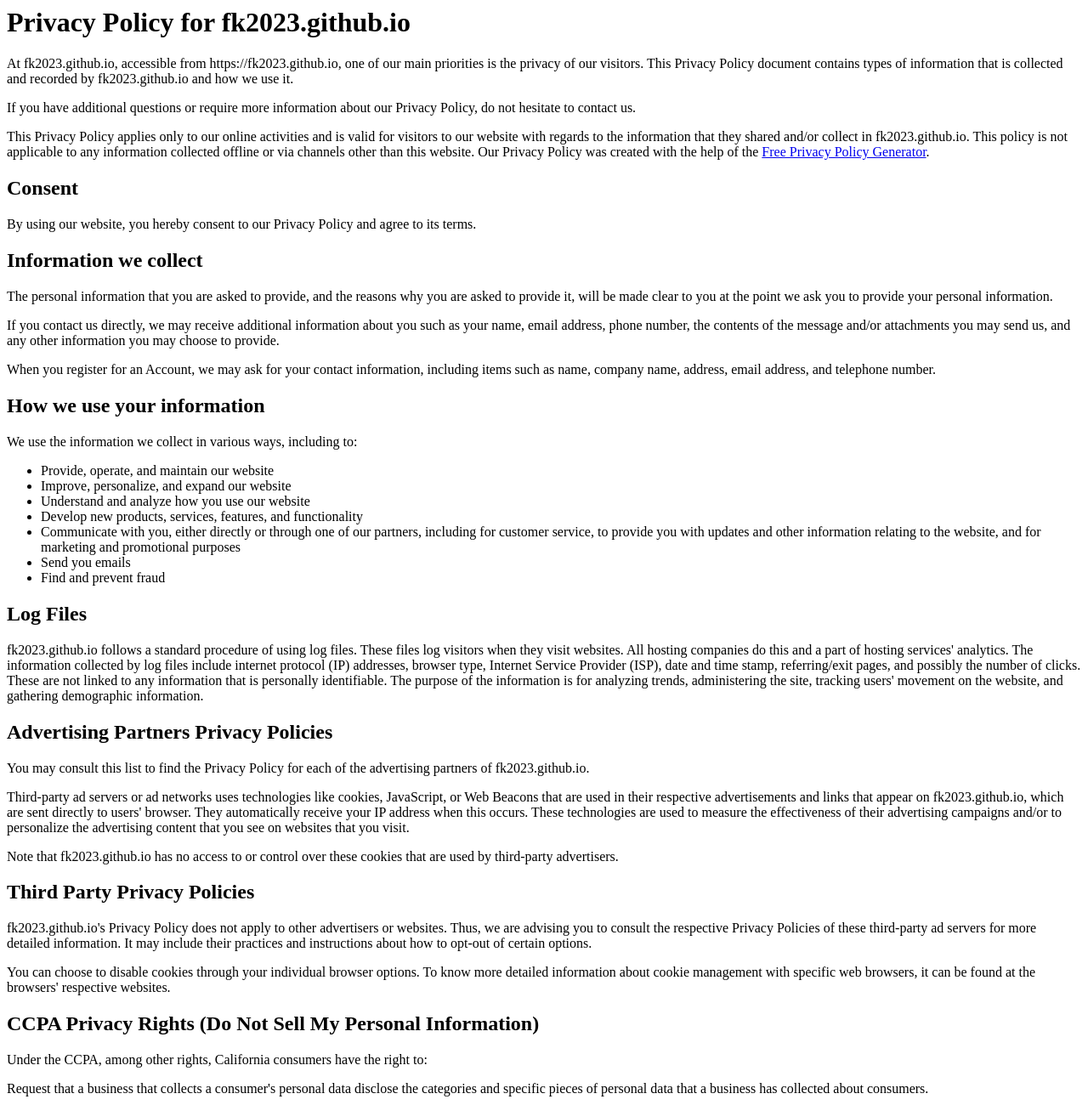
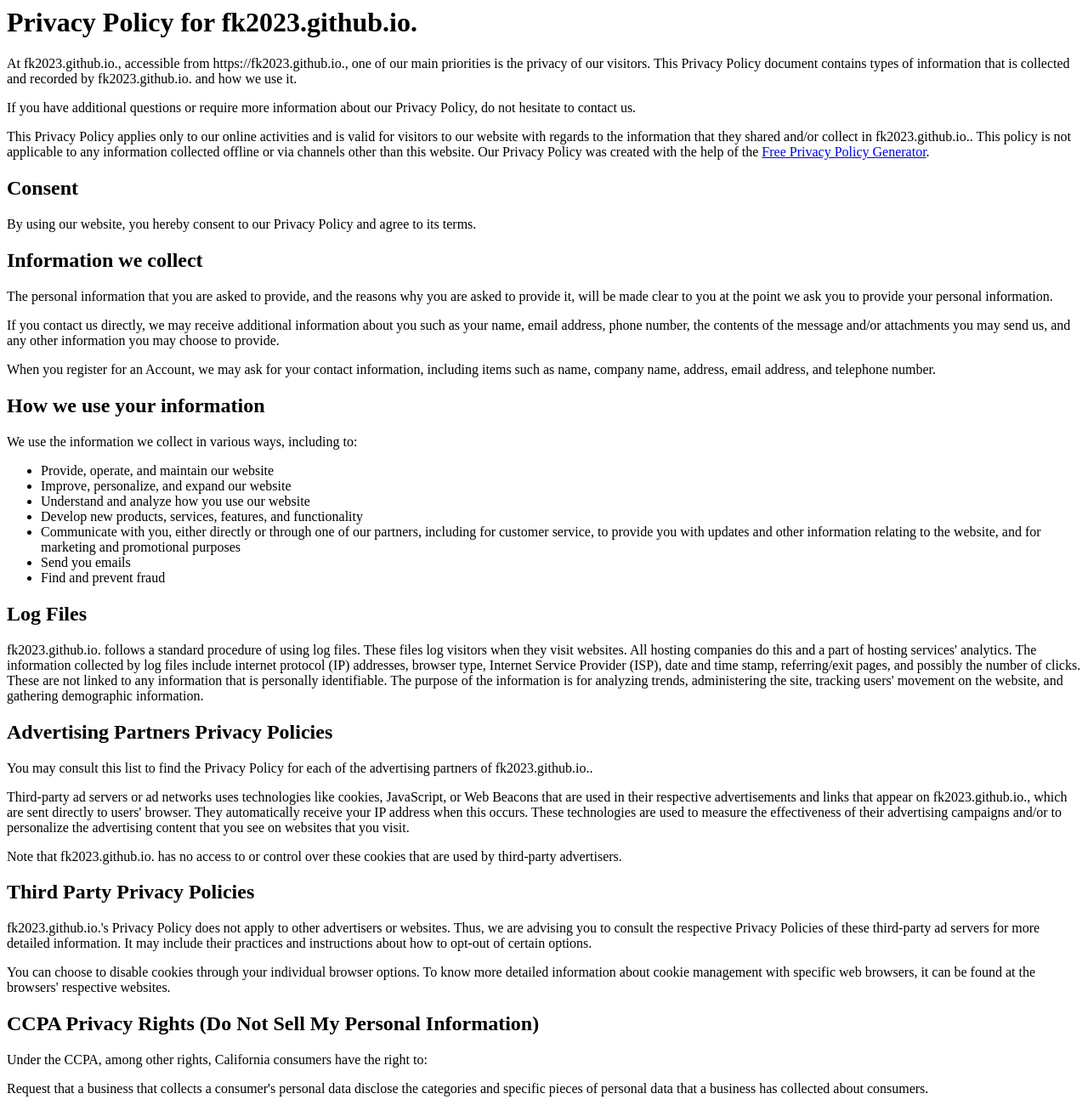
Before and after one commit to fk2023/fk2023.github.io, a plain HTML site: page index.html in a window 1280 px wide. Shown: the top 1300 px of the page at 85% size. Drawn offline with Linux system fonts and the light colour scheme.

Commit message:
Update index.html

```diff
--- a/index.html
+++ b/index.html
@@ -1,10 +1,10 @@
-<h1>Privacy Policy for fk2023.github.io</h1>
+<h1>Privacy Policy for fk2023.github.io.</h1>
 
-<p>At fk2023.github.io, accessible from https://fk2023.github.io, one of our main priorities is the privacy of our visitors. This Privacy Policy document contains types of information that is collected and recorded by fk2023.github.io and how we use it.</p>
+<p>At fk2023.github.io., accessible from https://fk2023.github.io., one of our main priorities is the privacy of our visitors. This Privacy Policy document contains types of information that is collected and recorded by fk2023.github.io. and how we use it.</p>
 
 <p>If you have additional questions or require more information about our Privacy Policy, do not hesitate to contact us.</p>
 
-<p>This Privacy Policy applies only to our online activities and is valid for visitors to our website with regards to the information that they shared and/or collect in fk2023.github.io. This policy is not applicable to any information collected offline or via channels other than this website. Our Privacy Policy was created with the help of the <a href="https://www.privacypolicygenerator.info/">Free Privacy Policy Generator</a>.</p>
+<p>This Privacy Policy applies only to our online activities and is valid for visitors to our website with regards to the information that they shared and/or collect in fk2023.github.io.. This policy is not applicable to any information collected offline or via channels other than this website. Our Privacy Policy was created with the help of the <a href="https://www.privacypolicygenerator.info/">Free Privacy Policy Generator</a>.</p>
 
 <h2>Consent</h2>
 
@@ -32,22 +32,22 @@
 
 <h2>Log Files</h2>
 
-<p>fk2023.github.io follows a standard procedure of using log files. These files log visitors when they visit websites. All hosting companies do this and a part of hosting services' analytics. The information collected by log files include internet protocol (IP) addresses, browser type, Internet Service Provider (ISP), date and time stamp, referring/exit pages, and possibly the number of clicks. These are not linked to any information that is personally identifiable. The purpose of the information is for analyzing trends, administering the site, tracking users' movement on the website, and gathering demographic information.</p>
+<p>fk2023.github.io. follows a standard procedure of using log files. These files log visitors when they visit websites. All hosting companies do this and a part of hosting services' analytics. The information collected by log files include internet protocol (IP) addresses, browser type, Internet Service Provider (ISP), date and time stamp, referring/exit pages, and possibly the number of clicks. These are not linked to any information that is personally identifiable. The purpose of the information is for analyzing trends, administering the site, tracking users' movement on the website, and gathering demographic information.</p>
 
 
 
 
 <h2>Advertising Partners Privacy Policies</h2>
 
-<P>You may consult this list to find the Privacy Policy for each of the advertising partners of fk2023.github.io.</p>
+<P>You may consult this list to find the Privacy Policy for each of the advertising partners of fk2023.github.io..</p>
 
-<p>Third-party ad servers or ad networks uses technologies like cookies, JavaScript, or Web Beacons that are used in their respective advertisements and links that appear on fk2023.github.io, which are sent directly to users' browser. They automatically receive your IP address when this occurs. These technologies are used to measure the effectiveness of their advertising campaigns and/or to personalize the advertising content that you see on websites that you visit.</p>
+<p>Third-party ad servers or ad networks uses technologies like cookies, JavaScript, or Web Beacons that are used in their respective advertisements and links that appear on fk2023.github.io., which are sent directly to users' browser. They automatically receive your IP address when this occurs. These technologies are used to measure the effectiveness of their advertising campaigns and/or to personalize the advertising content that you see on websites that you visit.</p>
 
-<p>Note that fk2023.github.io has no access to or control over these cookies that are used by third-party advertisers.</p>
+<p>Note that fk2023.github.io. has no access to or control over these cookies that are used by third-party advertisers.</p>
 
 <h2>Third Party Privacy Policies</h2>
 
-<p>fk2023.github.io's Privacy Policy does not apply to other advertisers or websites. Thus, we are advising you to consult the respective Privacy Policies of these third-party ad servers for more detailed information. It may include their practices and instructions about how to opt-out of certain options. </p>
+<p>fk2023.github.io.'s Privacy Policy does not apply to other advertisers or websites. Thus, we are advising you to consult the respective Privacy Policies of these third-party ad servers for more detailed information. It may include their practices and instructions about how to opt-out of certain options. </p>
 
 <p>You can choose to disable cookies through your individual browser options. To know more detailed information about cookie management with specific web browsers, it can be found at the browsers' respective websites.</p>
 
@@ -74,4 +74,4 @@
 
 <p>Another part of our priority is adding protection for children while using the internet. We encourage parents and guardians to observe, participate in, and/or monitor and guide their online activity.</p>
 
-<p>fk2023.github.io does not knowingly collect any Personal Identifiable Information from children under the age of 13. If you think that your child provided this kind of information on our website, we strongly encourage you to contact us immediately and we will do our best efforts to promptly remove such information from our records.</p>
+<p>fk2023.github.io. does not knowingly collect any Personal Identifiable Information from children under the age of 13. If you think that your child provided this kind of information on our website, we strongly encourage you to contact us immediately and we will do our best efforts to promptly remove such information from our records.</p>
```
